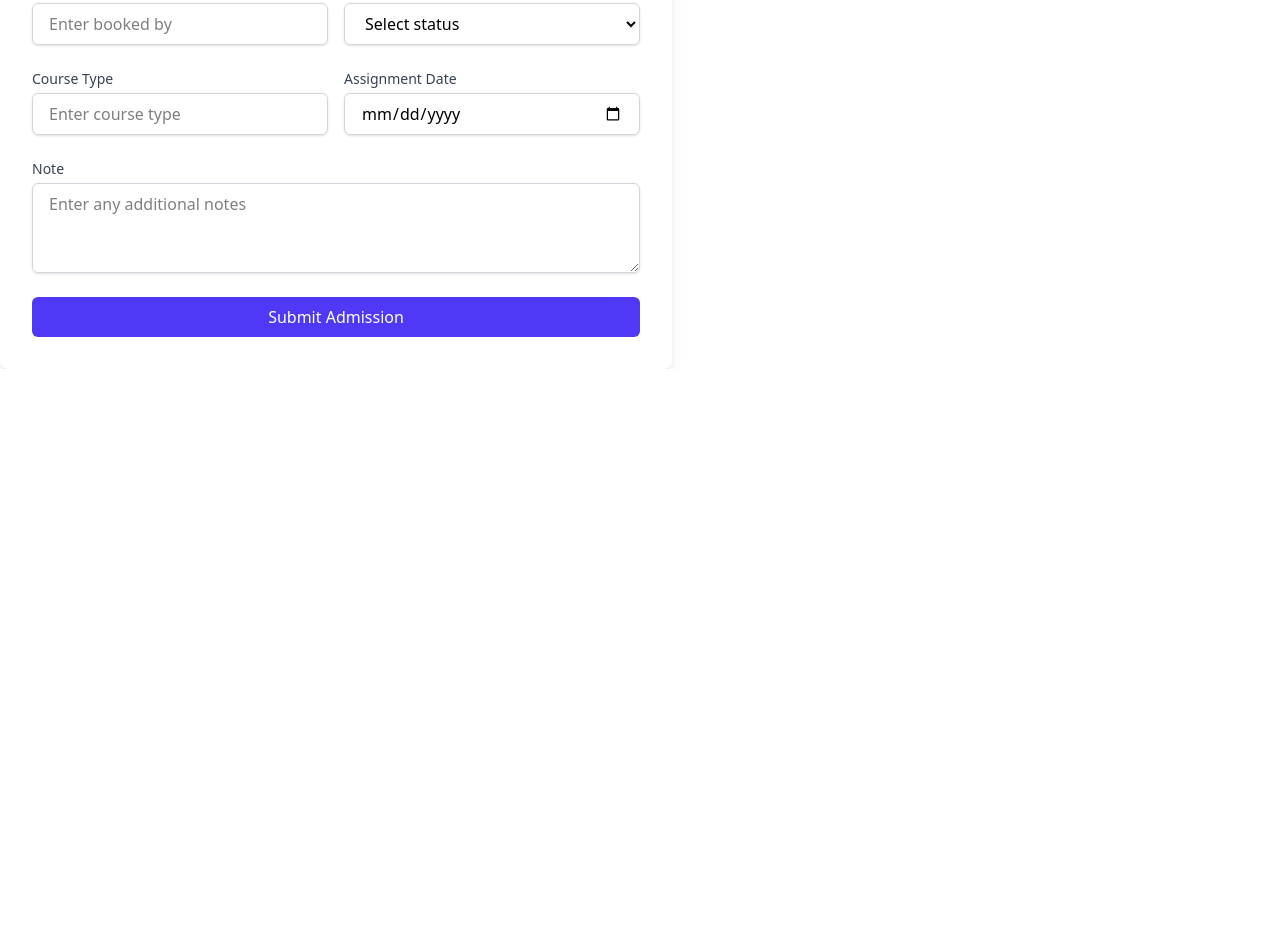
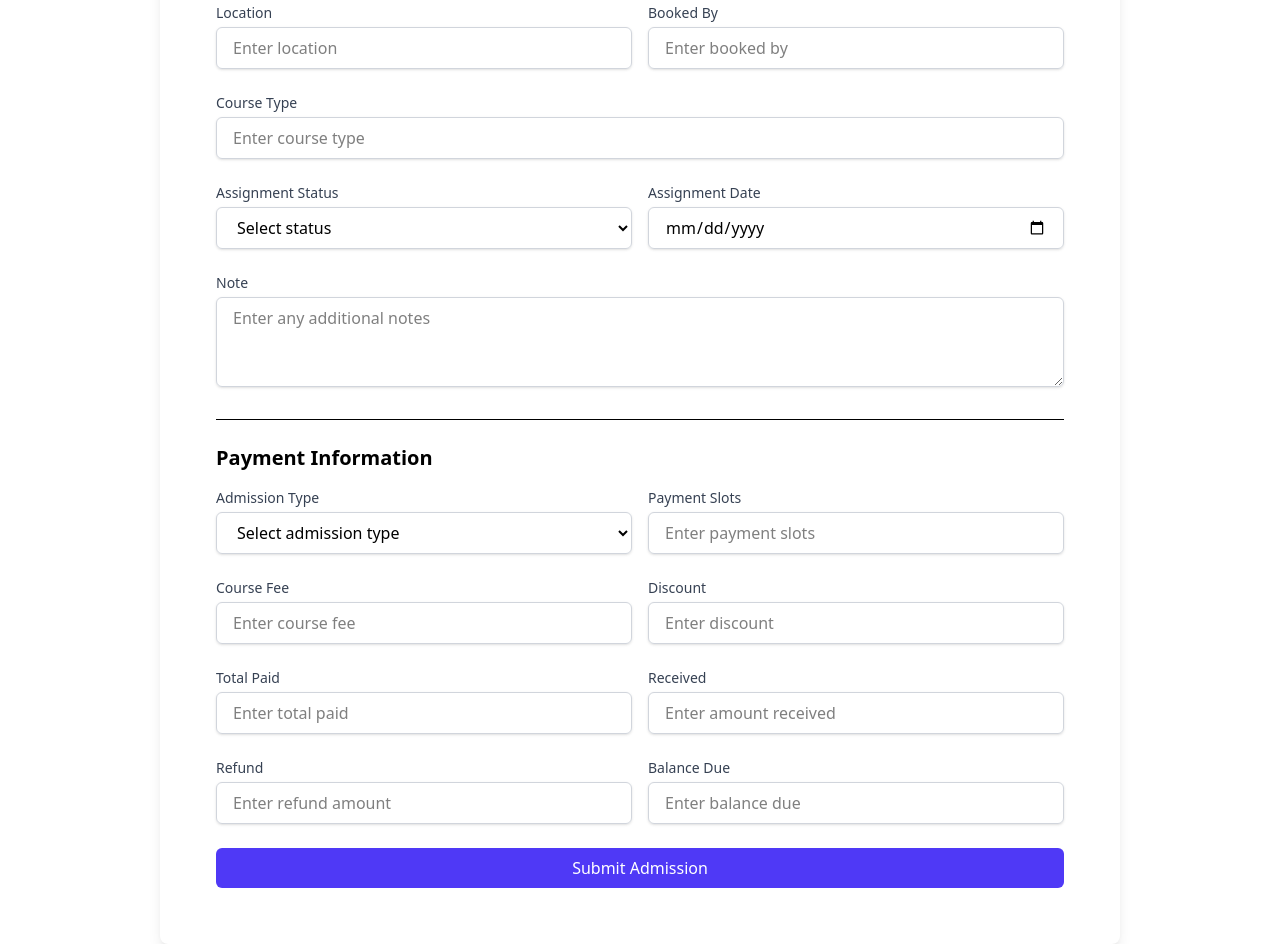
Before and after one commit to fahmidurshanto/custom-cms, a React (Vite) app: page /admission in a window 1280 px wide. Shown: the part 1363-2307 px from the top of the page. Before the commit the page ends 1732 px from the top, so only its background shows below. Built offline with nearby package versions, Linux system fonts and the light colour scheme.

Commit message:
Updated the admission component, implemented backend data to this component

```diff
--- a/package.json
+++ b/package.json
@@ -15,6 +15,7 @@
     "@headlessui/react": "^2.2.0",
     "@mui/material": "^6.4.8",
     "@tailwindcss/vite": "^4.0.15",
+    "axios": "^1.8.4",
     "framer-motion": "^12.5.0",
     "localforage": "^1.10.0",
     "match-sorter": "^8.0.0",
--- a/src/assets/components/Admission/Admission.jsx
+++ b/src/assets/components/Admission/Admission.jsx
@@ -1,8 +1,10 @@
 import React, { useState } from "react";
 import { motion } from "framer-motion";
+import axios from "axios";
 
 const Admission = () => {
   const [formData, setFormData] = useState({
+    admissionDate: "",
     studentName: "",
     contact: "",
     email: "",
@@ -13,11 +15,20 @@ const Admission = () => {
     status: "",
     batchNo: "",
     vendor: "",
+    location: "",
     bookedBy: "",
+    courseType: "",
     assignmentStatus: "",
+    assignmentDate: "",
     note: "",
-    courseType: "",
-    assignmentDate: "",
+    admissionType: "",
+    paymentSlots: "",
+    courseFee: "",
+    discount: "",
+    totalPaid: "",
+    received: "",
+    refund: "",
+    balanceDue: ""
   });
 
   const handleChange = (e) => {
@@ -28,7 +39,15 @@ const Admission = () => {
   const handleSubmit = (e) => {
     e.preventDefault();
     console.log("Admission Data:", formData);
-    // Add your submission logic here
+    axios.post("http://localhost:3000/admission", formData)
+    .then(data => {
+      if(data.data.insertedId){
+        alert("New admission created")
+      }
+    })
+    .catch(err => {
+      alert(err.message)
+    })
   };
 
   return (
@@ -39,15 +58,29 @@ const Admission = () => {
       transition={{ duration: 0.5 }}
     >
       <motion.div
-        className="bg-white p-8 rounded-lg shadow-lg w-full max-w-2xl"
+        className="bg-white p-14 rounded-lg shadow-lg w-3/4 mx-auto"
         initial={{ y: -50, opacity: 0 }}
         animate={{ y: 0, opacity: 1 }}
         transition={{ delay: 0.2, duration: 0.5 }}
       >
         <h2 className="text-3xl font-bold mb-6 text-center text-gray-800">Admission Form</h2>
         <form onSubmit={handleSubmit}>
-          {/* Student Information Section */}
+          {/* Admission Date & Student Name */}
           <div className="grid grid-cols-1 md:grid-cols-2 gap-4 mb-6">
+            <div>
+              <label htmlFor="admissionDate" className="block text-sm font-medium text-gray-700">
+                Admission Date
+              </label>
+              <input
+                type="date"
+                id="admissionDate"
+                name="admissionDate"
+                value={formData.admissionDate}
+                onChange={handleChange}
+                className="mt-1 block w-full px-4 py-2 border border-gray-300 rounded-md shadow-sm focus:outline-none focus:ring-2 focus:ring-indigo-500"
+                required
+              />
+            </div>
             <div>
               <label htmlFor="studentName" className="block text-sm font-medium text-gray-700">
                 Student Name
@@ -63,9 +96,13 @@ const Admission = () => {
                 required
               />
             </div>
+          </div>
+
+          {/* Contact & Email */}
+          <div className="grid grid-cols-1 md:grid-cols-2 gap-4 mb-6">
             <div>
               <label htmlFor="contact" className="block text-sm font-medium text-gray-700">
-                Contact
+                Contact Number
               </label>
               <input
                 type="text"
@@ -78,10 +115,6 @@ const Admission = () => {
                 required
               />
             </div>
-          </div>
-
-          {/* Contact Information Section */}
-          <div className="grid grid-cols-1 md:grid-cols-2 gap-4 mb-6">
             <div>
               <label htmlFor="email" className="block text-sm font-medium text-gray-700">
                 Email ID
@@ -97,6 +130,10 @@ const Admission = () => {
                 required
               />
             </div>
+          </div>
+
+          {/* Address Information */}
+          <div className="grid grid-cols-1 md:grid-cols-3 gap-4 mb-6">
             <div>
               <label htmlFor="address" className="block text-sm font-medium text-gray-700">
                 Address
@@ -112,10 +149,6 @@ const Admission = () => {
                 required
               />
             </div>
-          </div>
-
-          {/* Location Information Section */}
-          <div className="grid grid-cols-1 md:grid-cols-2 gap-4 mb-6">
             <div>
               <label htmlFor="city" className="block text-sm font-medium text-gray-700">
                 City
@@ -148,7 +181,7 @@ const Admission = () => {
             </div>
           </div>
 
-          {/* Gender and Status Section */}
+          {/* Gender & Status */}
           <div className="grid grid-cols-1 md:grid-cols-2 gap-4 mb-6">
             <div>
               <label htmlFor="gender" className="block text-sm font-medium text-gray-700">
@@ -187,7 +220,7 @@ const Admission = () => {
             </div>
           </div>
 
-          {/* Batch and Vendor Section */}
+          {/* Batch & Vendor */}
           <div className="grid grid-cols-1 md:grid-cols-2 gap-4 mb-6">
             <div>
               <label htmlFor="batchNo" className="block text-sm font-medium text-gray-700">
@@ -221,8 +254,23 @@ const Admission = () => {
             </div>
           </div>
 
-          {/* Assignment Section */}
+          {/* Location & Booked By */}
           <div className="grid grid-cols-1 md:grid-cols-2 gap-4 mb-6">
+            <div>
+              <label htmlFor="location" className="block text-sm font-medium text-gray-700">
+                Location
+              </label>
+              <input
+                type="text"
+                id="location"
+                name="location"
+                value={formData.location}
+                onChange={handleChange}
+                className="mt-1 block w-full px-4 py-2 border border-gray-300 rounded-md shadow-sm focus:outline-none focus:ring-2 focus:ring-indigo-500"
+                placeholder="Enter location"
+                required
+              />
+            </div>
             <div>
               <label htmlFor="bookedBy" className="block text-sm font-medium text-gray-700">
                 Booked By
@@ -238,6 +286,27 @@ const Admission = () => {
                 required
               />
             </div>
+          </div>
+
+          {/* Course Type */}
+          <div className="mb-6">
+            <label htmlFor="courseType" className="block text-sm font-medium text-gray-700">
+              Course Type
+            </label>
+            <input
+              type="text"
+              id="courseType"
+              name="courseType"
+              value={formData.courseType}
+              onChange={handleChange}
+              className="mt-1 block w-full px-4 py-2 border border-gray-300 rounded-md shadow-sm focus:outline-none focus:ring-2 focus:ring-indigo-500"
+              placeholder="Enter course type"
+              required
+            />
+          </div>
+
+          {/* Assignment Status & Date */}
+          <div className="grid grid-cols-1 md:grid-cols-2 gap-4 mb-6">
             <div>
               <label htmlFor="assignmentStatus" className="block text-sm font-medium text-gray-700">
                 Assignment Status
@@ -255,25 +324,6 @@ const Admission = () => {
                 <option value="Completed">Completed</option>
               </select>
             </div>
-          </div>
-
-          {/* Course and Assignment Date Section */}
-          <div className="grid grid-cols-1 md:grid-cols-2 gap-4 mb-6">
-            <div>
-              <label htmlFor="courseType" className="block text-sm font-medium text-gray-700">
-                Course Type
-              </label>
-              <input
-                type="text"
-                id="courseType"
-                name="courseType"
-                value={formData.courseType}
-                onChange={handleChange}
-                className="mt-1 block w-full px-4 py-2 border border-gray-300 rounded-md shadow-sm focus:outline-none focus:ring-2 focus:ring-indigo-500"
-                placeholder="Enter course type"
-                required
-              />
-            </div>
             <div>
               <label htmlFor="assignmentDate" className="block text-sm font-medium text-gray-700">
                 Assignment Date
@@ -290,7 +340,7 @@ const Admission = () => {
             </div>
           </div>
 
-          {/* Note Section */}
+          {/* Note */}
           <div className="mb-6">
             <label htmlFor="note" className="block text-sm font-medium text-gray-700">
               Note
@@ -304,6 +354,138 @@ const Admission = () => {
               placeholder="Enter any additional notes"
               rows="3"
             />
+          </div>
+
+          {/* Payment Information */}
+          <div className="mt-8 border-t pt-6">
+            <h3 className="text-xl font-semibold mb-4">Payment Information</h3>
+            <div className="grid grid-cols-1 md:grid-cols-2 gap-4 mb-6">
+              <div>
+                <label htmlFor="admissionType" className="block text-sm font-medium text-gray-700">
+                  Admission Type
+                </label>
+                <select
+                  id="admissionType"
+                  name="admissionType"
+                  value={formData.admissionType}
+                  onChange={handleChange}
+                  className="mt-1 block w-full px-4 py-2 border border-gray-300 rounded-md shadow-sm focus:outline-none focus:ring-2 focus:ring-indigo-500"
+                  required
+                >
+                  <option value="">Select admission type</option>
+                  <option value="New">New</option>
+                  <option value="Transfer">Transfer</option>
+                  <option value="Returning">Returning</option>
+                </select>
+              </div>
+              <div>
+                <label htmlFor="paymentSlots" className="block text-sm font-medium text-gray-700">
+                  Payment Slots
+                </label>
+                <input
+                  type="text"
+                  id="paymentSlots"
+                  name="paymentSlots"
+                  value={formData.paymentSlots}
+                  onChange={handleChange}
+                  className="mt-1 block w-full px-4 py-2 border border-gray-300 rounded-md shadow-sm focus:outline-none focus:ring-2 focus:ring-indigo-500"
+                  placeholder="Enter payment slots"
+                />
+              </div>
+            </div>
+
+            <div className="grid grid-cols-1 md:grid-cols-2 gap-4 mb-6">
+              <div>
+                <label htmlFor="courseFee" className="block text-sm font-medium text-gray-700">
+                  Course Fee
+                </label>
+                <input
+                  type="number"
+                  id="courseFee"
+                  name="courseFee"
+                  value={formData.courseFee}
+                  onChange={handleChange}
+                  className="mt-1 block w-full px-4 py-2 border border-gray-300 rounded-md shadow-sm focus:outline-none focus:ring-2 focus:ring-indigo-500"
+                  placeholder="Enter course fee"
+                />
+              </div>
+              <div>
+                <label htmlFor="discount" className="block text-sm font-medium text-gray-700">
+                  Discount
+                </label>
+                <input
+                  type="number"
+                  id="discount"
+                  name="discount"
+                  value={formData.discount}
+                  onChange={handleChange}
+                  className="mt-1 block w-full px-4 py-2 border border-gray-300 rounded-md shadow-sm focus:outline-none focus:ring-2 focus:ring-indigo-500"
+                  placeholder="Enter discount"
+                />
+              </div>
+            </div>
+
+            <div className="grid grid-cols-1 md:grid-cols-2 gap-4 mb-6">
+              <div>
+                <label htmlFor="totalPaid" className="block text-sm font-medium text-gray-700">
+                  Total Paid
+                </label>
+                <input
+                  type="number"
+                  id="totalPaid"
+                  name="totalPaid"
+                  value={formData.totalPaid}
+                  onChange={handleChange}
+                  className="mt-1 block w-full px-4 py-2 border border-gray-300 rounded-md shadow-sm focus:outline-none focus:ring-2 focus:ring-indigo-500"
+                  placeholder="Enter total paid"
+                />
+              </div>
+              <div>
+                <label htmlFor="received" className="block text-sm font-medium text-gray-700">
+                  Received
+                </label>
+                <input
+                  type="number"
+                  id="received"
+                  name="received"
+                  value={formData.received}
+                  onChange={handleChange}
+                  className="mt-1 block w-full px-4 py-2 border border-gray-300 rounded-md shadow-sm focus:outline-none focus:ring-2 focus:ring-indigo-500"
+                  placeholder="Enter amount received"
+                />
+              </div>
+            </div>
+
+            <div className="grid grid-cols-1 md:grid-cols-2 gap-4 mb-6">
+              <div>
+                <label htmlFor="refund" className="block text-sm font-medium text-gray-700">
+                  Refund
+                </label>
+                <input
+                  type="number"
+                  id="refund"
+                  name="refund"
+                  value={formData.refund}
+                  onChange={handleChange}
+                  className="mt-1 block w-full px-4 py-2 border border-gray-300 rounded-md shadow-sm focus:outline-none focus:ring-2 focus:ring-indigo-500"
+                  placeholder="Enter refund amount"
+                />
+              </div>
+              <div>
+                <label htmlFor="balanceDue" className="block text-sm font-medium text-gray-700">
+                  Balance Due
+                </label>
+                <input
+                  type="number"
+                  id="balanceDue"
+                  name="balanceDue"
+                  value={formData.balanceDue}
+                  onChange={handleChange}
+                  className="mt-1 block w-full px-4 py-2 border border-gray-300 rounded-md shadow-sm focus:outline-none focus:ring-2 focus:ring-indigo-500"
+                  placeholder="Enter balance due"
+                />
+              </div>
+            </div>
           </div>
 
           {/* Submit Button */}
```
Also changed, not shown: 1 other file (tests, documents, lock files or other folders).
